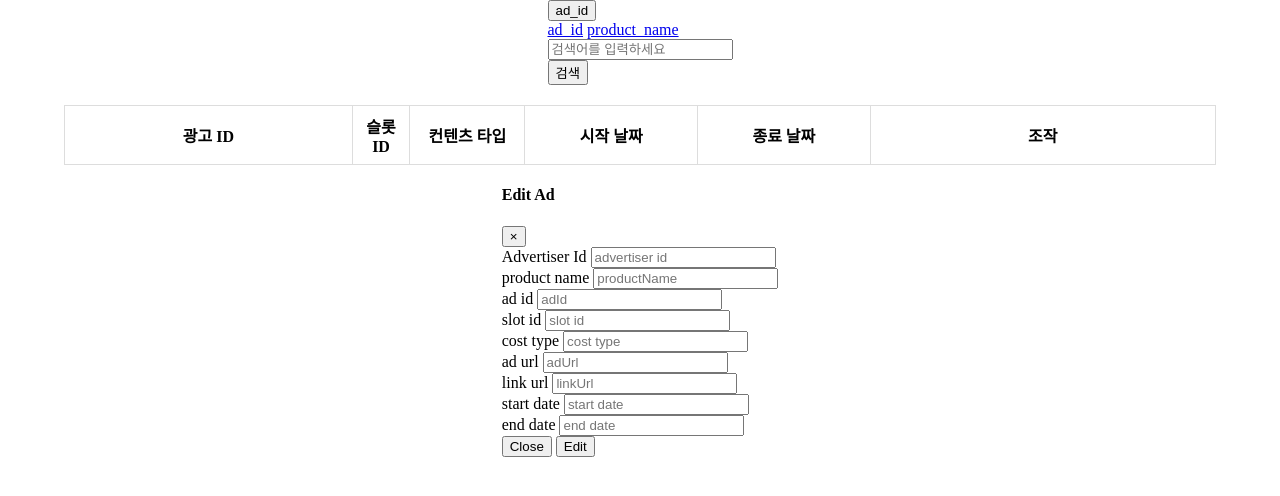
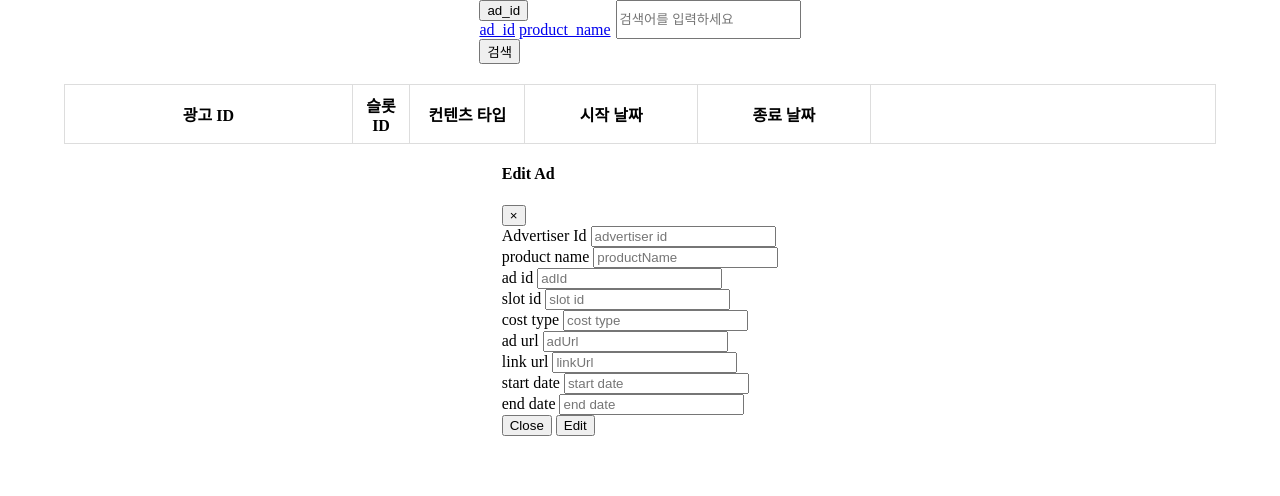
Before and after one commit to AD-server/adproject, a Python web app: template templates/ad_list.html in a window 1280 px wide. Shown: the top 496 px of the page. Run offline with Jinja, Linux system fonts and the light colour scheme; the template is opened without the code that fills it, so the values that code supplies are empty.

Commit message:
<style> 내부 수정함.  불필요한 코드 삭제 및 dropdown, searchInput, searchButton 정렬 코드 추가

```diff
--- a/templates/ad_list.html
+++ b/templates/ad_list.html
@@ -14,28 +14,30 @@
 				margin: 0;
 			}
 
-			.search-container {
-				width: 90%;
-				display: flex;
-				align-items: left;
-				margin-top: 10px;
+			h1 {
+				margin-top: 70px;
+				margin-bottom: 40px;
 			}
 
-			.search-container select {
-				width: 10%;
-				margin-right: 1%;
-				text-align: center;
+			.button-container {
+				display: flex;
+				align-items: baseline;
 			}
 
-			.search-container input {
-				width: 50%;
-				margin-right: 5px;
-				text-align: center;
+			#searchType,
+			#searchInput {
+				margin-bottom: 0;
 			}
 
+			.col-md-8 .input-group {
+				display: flex;
+			}
+
+			.col-md-8 .dropdown-menu {
+				margin-right: 5px; /* Add some space between dropdown and searchInput */
+			}
 			.table-container {
 				width: 90%;
-				item-alignment: center;
 			}
 
 			table {
@@ -81,60 +83,20 @@
 				width: 30%; /* 여섯 번째 컬럼 너비 조절 */
 			}
 
-			th.button-column::before {
-				content: "조작";
-				display: block;
+			.button-column button {
+				margin-right: 5px; /* Adjust the spacing as needed */
 			}
 
-			.button-column {
-				width: 1%;
-				white-space: nowrap;
-				text-align: center;
+			#pagination {
+				display: flex;
+				list-style: none;
+				padding: 0;
 			}
 
-			.button-column button {
-				margin-left: 5px;
-			}
-
-			td:last-child {
-				text-align: center;
-			}
-
-			.popup-container {
-				display: none;
-				position: fixed;
-				top: 50%;
-				left: 50%;
-				transform: translate(-50%, -50%);
-				background-color: #fff;
-				padding: 20px;
-				box-shadow: 0 0 10px rgba(0, 0, 0, 0.1);
-				z-index: 999;
-			}
-
-			.popup-container label {
-				display: block;
-				margin-bottom: 10px;
-			}
-
-			.popup-container input {
-				width: 100%;
-				padding: 5px;
-				margin-bottom: 10px;
-			}
-
-			.popup-buttons {
-				text-align: right;
-				margin-top: 10px; /* Adjust the top margin as needed */
-			}
-
-			.popup-container button {
-				background-color: #4caf50;
-				color: #fff;
-				padding: 10px;
-				border: none;
+			#pagination li {
+				margin-right: 5px; /* Add some space between pagination items */
 				cursor: pointer;
-			}
+  			}
 		</style>
 	</head>
 
@@ -302,40 +264,6 @@
 				</div>
 			</div>
 		</div>
-		<!--
-		<div id="editPopup" class="popup-container">
-			<label for="advertiserId">Advertiser ID:</label>
-			<input type="text" id="advertiserId" readonly />
-
-			<label for="productName">Product ID:</label>
-			<input type="text" id="productName" readonly />
-
-			<label for="adId">Ad ID:</label>
-			<input type="text" id="adId" readonly />
-
-			<label for="slotId">Slot ID:</label>
-			<input type="text" id="slotId" />
-
-			<label for="costType">Cost Type:</label>
-			<input type="text" id="costType" />
-
-			<label for="adUrl">Ad URL:</label>
-			<input type="text" id="adUrl" />
-
-			<label for="linkUrl">Link URL:</label>
-			<input type="text" id="linkUrl" />
-
-			<label for="startDate">Start Date:</label>
-			<input type="text" id="startDate" />
-
-			<label for="endDate">End Date:</label>
-			<input type="text" id="endDate" />
-
-			<div class="popup-buttons">
-				<button onclick="commitChanges()">Commit</button>
-			</div>
-		</div>
-	-->
 
 		<ul class="pagination" id="pagination"></ul>
 
```
